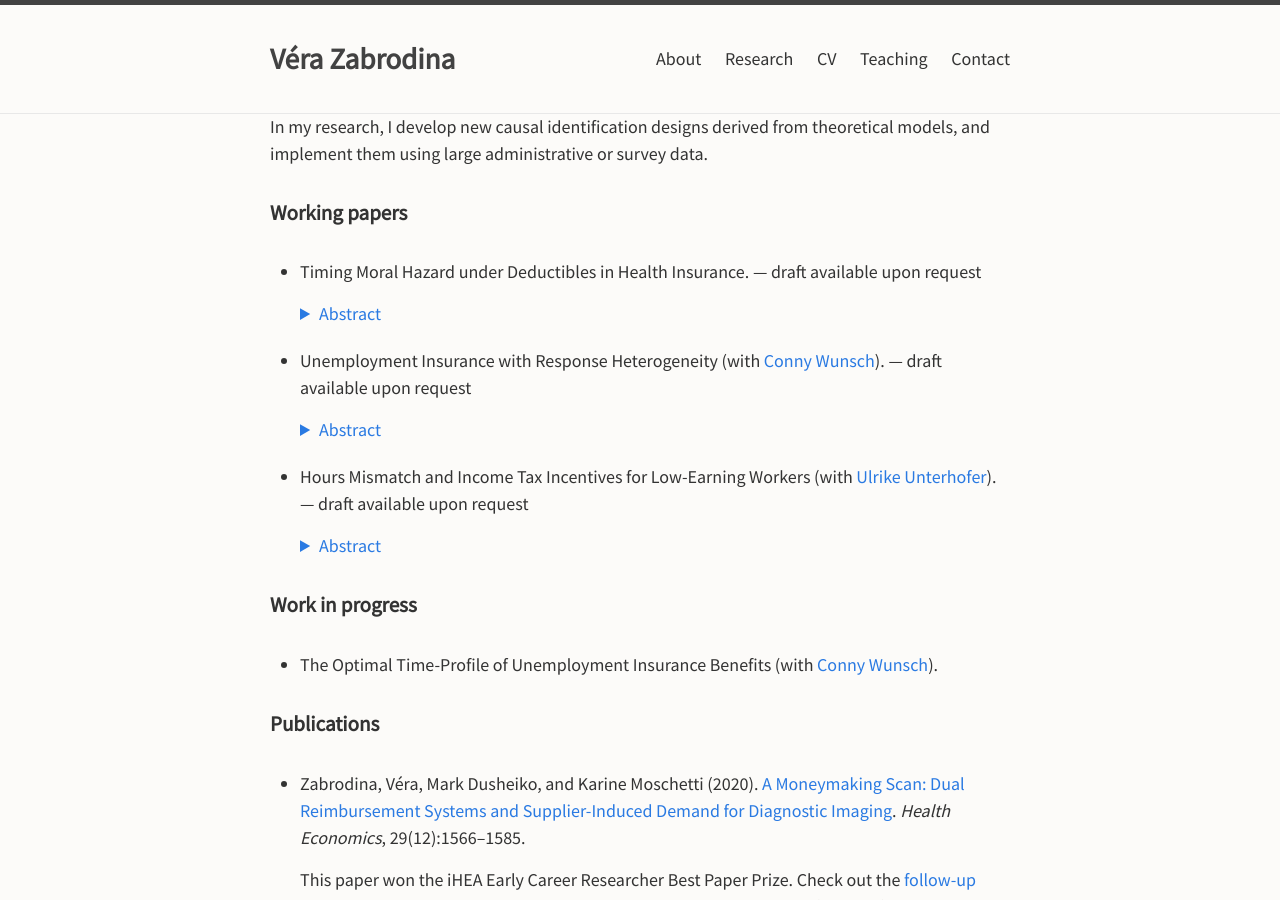
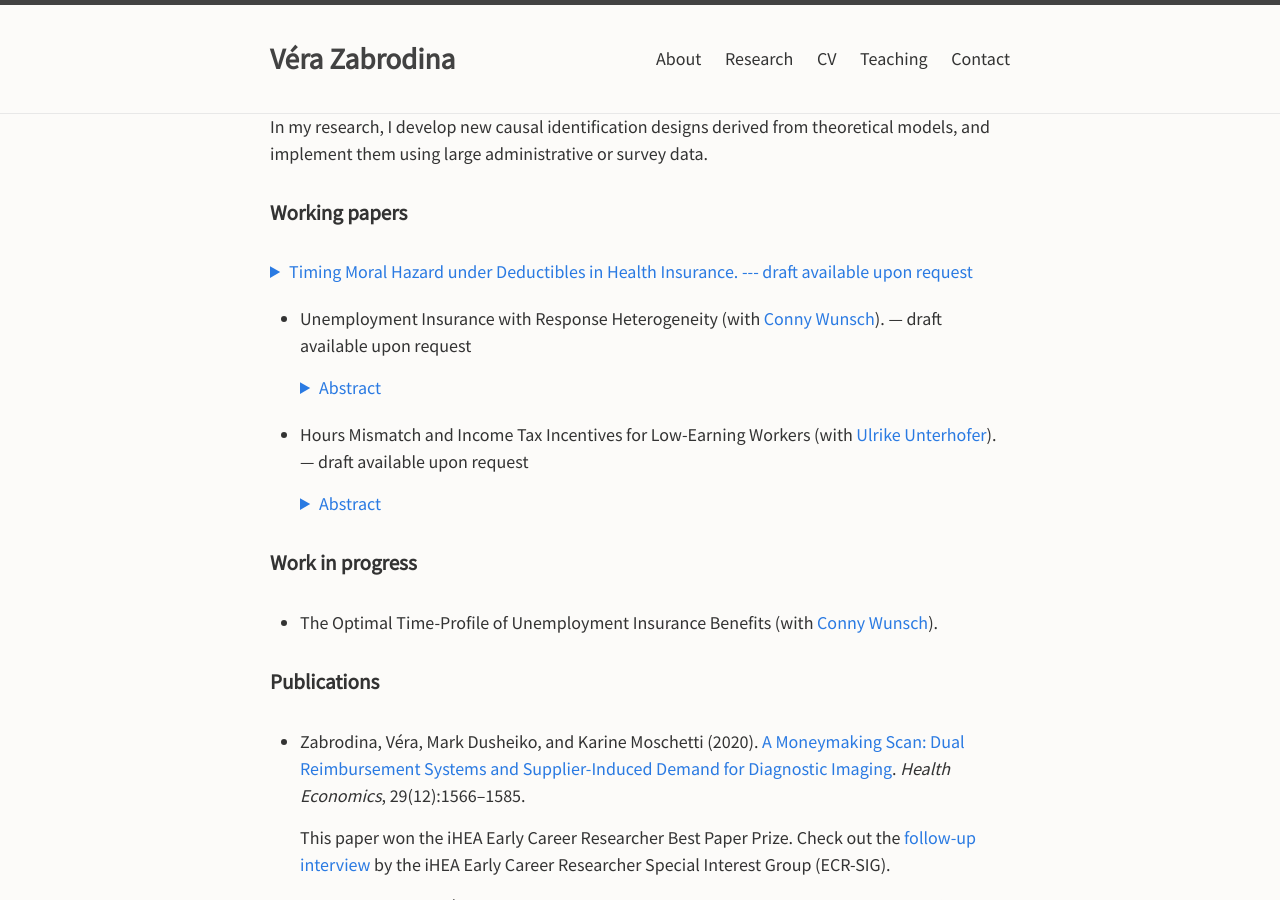
Before and after one commit to verazb/verazb.github.io, a Jekyll site: the page built from index.md, in a window 1280 px wide and 900 px high, scrolled down 1138 px. Built offline with Jekyll 4.4.1, drawn with Linux system fonts in a browser that asks for light colours; our own code applies the rules of GitHub Pages for plain Markdown files.

Commit message:
Update index.md

```diff
--- a/index.md
+++ b/index.md
@@ -45,10 +45,8 @@ In my research, I develop new causal identification designs derived from theoret
 
 ### Working papers
 
-- Timing Moral Hazard under Deductibles in Health Insurance. --- draft available upon request
-
   <details style="margin-bottom:20px;">
-    <summary style="color:#2a7ae2;">Abstract</summary>
+    <summary style="color:#2a7ae2;">Timing Moral Hazard under Deductibles in Health Insurance. --- draft available upon request</summary>
 
   This paper develops a new approach to identifying timing moral hazard in health insurance contracts when deductible choice is endogenous. I set up a dynamic model of healthcare consumption where individuals exceed a high deductible after a large health shock. I show that individuals either strategically prepone care from the year after the shock and keep a high deductible, or do not retime and switch to a low deductible the year after. The identification of timing moral hazard exploits the randomness of shock timing within a calendar year. Empirical results show quantitatively large timing moral hazard responses. This behaviour can create important distortions in insurance markets by shifting healthcare costs onto the risk pool. The preponed amount decreases with the time left to the deductible reset. The insured do re-optimise on-the-go to minimise out-of-pocket costs, but face substantial frictions in retiming.
 
```
